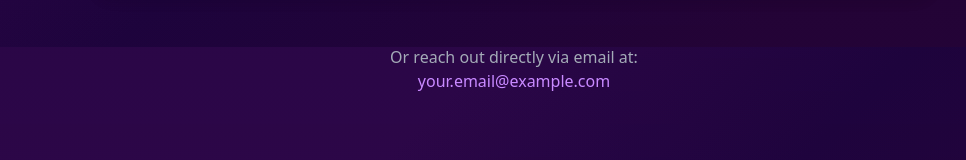
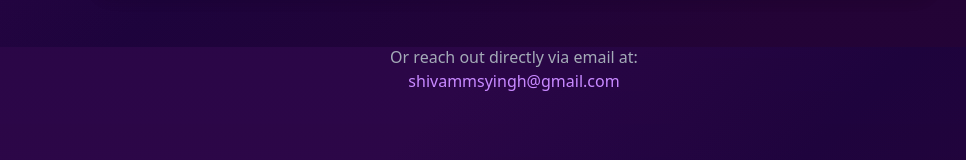
Before and after one commit to Shivam0singh/MyPortfolio, a Next.js app: page / in a window 1280 px wide. Shown: the part 3153-3313 px from the top of the page, without its empty margins (126-1092 px from the left). Built offline with nearby package versions, Linux system fonts and the light colour scheme; a web font is replaced by a local one.

Commit message:
changed the email id

```diff
--- a/src/sections/Contact.tsx
+++ b/src/sections/Contact.tsx
@@ -180,7 +180,7 @@ export const ContactSection = () => {
             href="m"
             className="text-purple-400 hover:text-purple-300 transition-colors"
           >
-            your.email@example.com
+            shivammsyingh@gmail.com
           </a>
         </motion.div>
       </motion.div>
```
